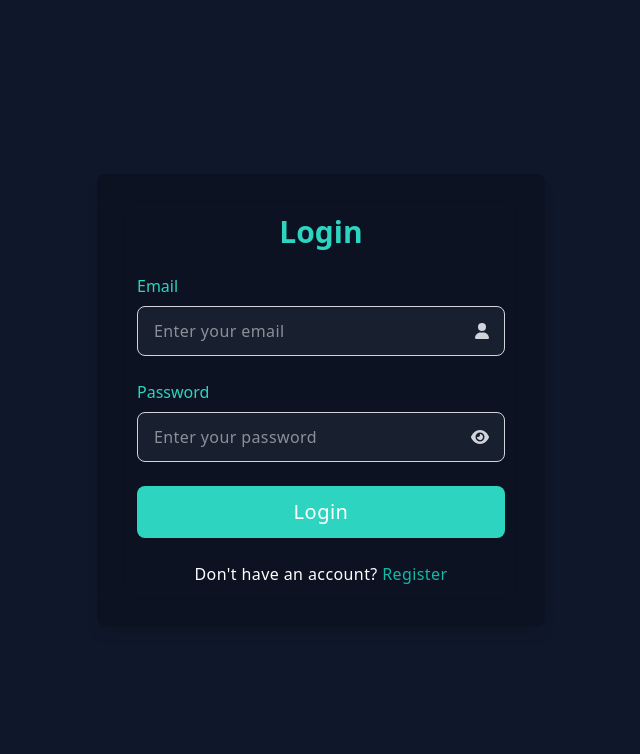
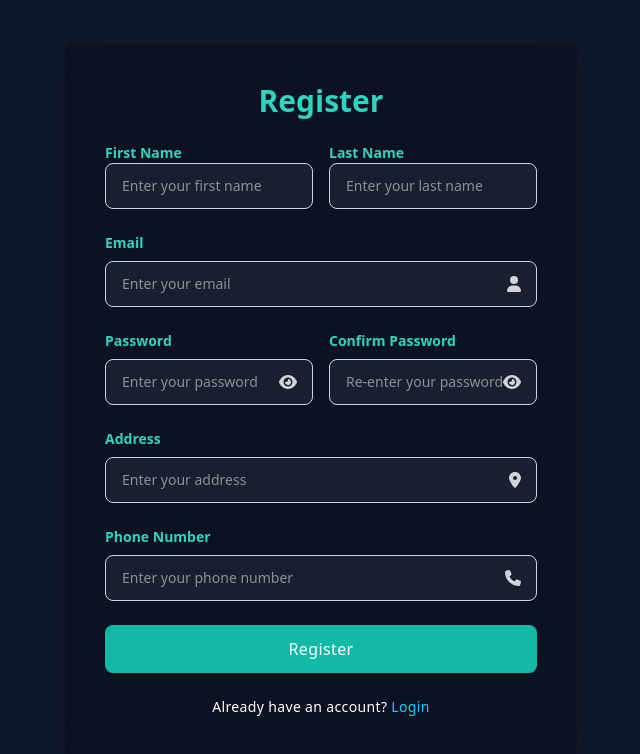
Before and after one commit to leeangelesss/smart-exhaust-fan-monitoring-app, a React (Vite) app in the folder monitoring-app/: page /register in a window 1280 px wide. Before the commit this address led to /login. Shown: the top 754 px of the page, without its empty margins (319-959 px from the left). Built offline with nearby package versions, Linux system fonts and the light colour scheme.

Commit message:
feat: add first name and last name in register page.

```diff
--- a/monitoring-app/src/App.jsx
+++ b/monitoring-app/src/App.jsx
@@ -1,5 +1,5 @@
 import React, { useState, useEffect } from "react";
-import { BrowserRouter as Router, Route, Routes, useNavigate } from "react-router-dom";
+import { BrowserRouter as Router, Route, Routes } from "react-router-dom";
 import Login from "./pages/Login";
 import Register from "./pages/Register";
 import Home from "./pages/Home";
@@ -30,38 +30,22 @@ export default function App() {
 
   return (
     <Router>
-      <AppRoutes session={session} />
-    </Router>
-  );
-}
-
-function AppRoutes({ session }) {
-  const navigate = useNavigate();
-
-  useEffect(() => {
-    // Redirect to login when the user logs out
-    if (!session) {
-      navigate("/login");
-    }
-  }, [session, navigate]);
-
-  return (
       <Routes>
-      {/* Redirect to Login if not authenticated */}
-      {!session ? (
-        <>
-          <Route path="/" element={<Login />} />
+        {/* Routes for unauthenticated users */}
         <Route path="/login" element={<Login />} />
         <Route path="/register" element={<Register />} />
-        </>
-      ) : (
-        // Authenticated Routes
+
+        {/* Routes for authenticated users */}
+        {session ? (
           <>
             <Route path="/home" element={<Home />} />
             <Route path="/profile" element={<Profile />} />
             <Route path="*" element={<Home />} />
           </>
+        ) : (
+          <Route path="*" element={<Login />} />
         )}
       </Routes>
+    </Router>
   );
 }
--- a/monitoring-app/src/pages/Login.jsx
+++ b/monitoring-app/src/pages/Login.jsx
@@ -1,109 +1,95 @@
 import React, { useState } from "react";
 import { useNavigate } from "react-router-dom";
 import { FontAwesomeIcon } from "@fortawesome/react-fontawesome";
-import { faUser, faEye, faEyeSlash } from "@fortawesome/free-solid-svg-icons";
+import { faUser, faLock } from "@fortawesome/free-solid-svg-icons";
 import { supabase } from "../utils/supabase"; // Ensure this path is correct
 
-const Login = ({ onLogin }) => {
+const Login = () => {
   const [email, setEmail] = useState("");
   const [password, setPassword] = useState("");
-  const [showPassword, setShowPassword] = useState(false);
-  const navigate = useNavigate();
+  const [loading, setLoading] = useState(false);
+  const navigate = useNavigate(); // Hook to navigate between pages
 
   const handleLogin = async (e) => {
     e.preventDefault();
 
+    setLoading(true); // Show loading state while authenticating
+
     try {
-      // Use the email and password from state
+      // Attempt to sign in with email and password
       const { data, error } = await supabase.auth.signInWithPassword({
         email,
         password,
       });
 
       if (error) {
-        alert(error.message); // Alert the user
-        console.error("Login error:", error.message); // Log the error to the console
+        // If there's an error, show an alert and log the error
+        alert(`Error: ${error.message}`);
       } else {
-        onLogin(); // Update authentication state
-        navigate("/home"); // Redirect to the main app
+        // If login is successful, navigate to the home page
+        navigate("/home");
       }
-    } catch (err) {
-      console.error("Unexpected error:", err); // Catch unexpected errors
+    } catch (error) {
+      // Handle any unexpected errors
+      console.error("Unexpected error during login:", error);
+      alert("An unexpected error occurred. Please try again later.");
+    } finally {
+      setLoading(false); // Reset loading state
     }
   };
 
-  const togglePasswordVisibility = () => {
-    setShowPassword((prev) => !prev);
-  };
-
   return (
-    <div className="flex items-center justify-center min-h-screen bg-slate-900 text-white font-sans">
-      {/* Glassmorphism Container */}
+    <div className="flex items-center justify-center min-h-screen bg-slate-900 text-white font-sans px-4 sm:px-8">
       <div className="w-full max-w-md p-10 bg-black bg-opacity-20 backdrop-blur-lg rounded-lg shadow-lg">
-        <h2 className="text-3xl font-bold text-center mb-6 text-teal-400">
-          Login
-        </h2>
+        <h2 className="text-3xl font-bold text-center mb-6 text-teal-400">Login</h2>
         <form onSubmit={handleLogin} className="space-y-6">
           {/* Email Field */}
           <div className="relative">
-            <label htmlFor="email" className="block text-base font-medium text-teal-400">
+            <label htmlFor="email" className="block text-sm font-semibold text-teal-400">
               Email
             </label>
-            <div className="flex items-center mt-2">
-              <span className="absolute right-4 text-gray-300">
-                <FontAwesomeIcon icon={faUser} />
-              </span>
             <input
               type="email"
               id="email"
-                className="w-full px-4 pl-4 py-3 bg-gray-600 bg-opacity-20 text-white border border-gray-300 rounded-lg focus:outline-none focus:ring-2 focus:ring-blue-500 focus:border-transparent placeholder-white placeholder-opacity-50 tracking-wide"
-                placeholder="Enter your email"
               value={email}
               onChange={(e) => setEmail(e.target.value)}
+              placeholder="Enter your email"
               required
+              className="w-full px-4 py-3 bg-gray-600 bg-opacity-20 text-white border border-gray-300 rounded-lg focus:outline-none focus:ring-2 focus:ring-blue-500 text-sm"
             />
-            </div>
           </div>
 
           {/* Password Field */}
           <div className="relative">
-            <label htmlFor="password" className="block text-base font-medium text-teal-400">
+            <label htmlFor="password" className="block text-sm font-semibold text-teal-400">
               Password
             </label>
-            <div className="flex items-center mt-2">
-              <span
-                className="absolute right-4 text-gray-300 cursor-pointer"
-                onClick={togglePasswordVisibility}
-              >
-                <FontAwesomeIcon icon={showPassword ? faEyeSlash : faEye} />
-              </span>
             <input
-                type={showPassword ? "text" : "password"}
+              type="password"
               id="password"
-                className="w-full px-4 pl-4 py-3 bg-gray-600 bg-opacity-20 text-white border border-gray-300 rounded-lg focus:outline-none focus:ring-2 focus:ring-blue-500 focus:border-transparent placeholder-white placeholder-opacity-50 tracking-wide"
-                placeholder="Enter your password"
               value={password}
               onChange={(e) => setPassword(e.target.value)}
+              placeholder="Enter your password"
               required
+              className="w-full px-4 py-3 bg-gray-600 bg-opacity-20 text-white border border-gray-300 rounded-lg focus:outline-none focus:ring-2 focus:ring-blue-500 text-sm"
             />
           </div>
-          </div>
 
-          {/* Submit Button */}
           <button
             type="submit"
-            className="w-full py-3 mt-4 bg-teal-400 text-white text-xl font-medium rounded-lg shadow-md hover:bg-blue-600 focus:outline-none focus:ring-4 focus:ring-blue-300 transition-all tracking-wide"
+            className="w-full py-3 mt-4 bg-teal-500 text-white text-sm sm:text-sm md:text-base lg:text-base font-medium rounded-lg"
+            disabled={loading} // Disable the button when loading
           >
-            Login
+            {loading ? "Logging in..." : "Login"}
           </button>
         </form>
 
-        {/* Register Link */}
-        <p className="mt-6 text-md text-center text-white tracking-wide">
+        {/* Link to Register page */}
+        <p className="mt-6 text-center text-white text-sm">
           Don't have an account?{" "}
           <button
-            className="text-teal-500 hover:underline"
-            onClick={() => navigate("/register")}
+            className="text-[#00d4ff] text-sm hover:underline"
+            onClick={() => navigate("/register")} // Navigates to the register page
           >
             Register
           </button>
--- a/monitoring-app/src/pages/Register.jsx
+++ b/monitoring-app/src/pages/Register.jsx
@@ -5,6 +5,8 @@ import { faUser, faEye, faEyeSlash, faPhone, faMapMarkerAlt } from "@fortawesome
 import { supabase } from "../utils/supabase"; // Ensure this path is correct
 
 const Register = () => {
+  const [firstName, setFirstName] = useState("");
+  const [lastName, setLastName] = useState("");
   const [email, setEmail] = useState("");
   const [password, setPassword] = useState("");
   const [confirmPassword, setConfirmPassword] = useState("");
@@ -27,10 +29,9 @@ const Register = () => {
         email,
         password,
         options: {
-          emailRedirectTo: "http://localhost:5173/home",
+          emailRedirectTo: "https://aerosense-thesis.vercel.app/login",
         },
       });
-
 
       if (error) {
         console.error("Error signing up:", error.message);
@@ -38,11 +39,17 @@ const Register = () => {
       } else {
         // Insert additional user information into the 'users' table
         const { user } = data;
-        console.log(data);
         const { error: insertError } = await supabase
           .from('users')
           .insert([
-            {email, address, phone_number: phoneNumber, auth_uid: user.user_metadata.sub},
+            {
+              first_name: firstName,
+              last_name: lastName,
+              email,
+              address,
+              phone_number: phoneNumber,
+              auth_uid: user.user_metadata.sub,
+            },
           ]);
 
         if (insertError) {
@@ -59,8 +66,6 @@ const Register = () => {
     }
   };
 
-
-
   const togglePasswordVisibility = () => {
     setShowPassword(!showPassword);
   };
@@ -70,14 +75,45 @@ const Register = () => {
   };
 
   return (
-    <div className="flex items-center justify-center min-h-screen bg-slate-900 text-white font-sans">
-      {/* Glassmorphism Container */}
-      <div className="w-full max-w-md p-10 bg-black bg-opacity-20 backdrop-blur-lg rounded-lg shadow-lg">
+    <div className="flex items-center justify-center min-h-screen bg-slate-900 text-white font-sans px-4 sm:px-8">
+      <div className="w-full max-w-lg p-10 bg-black bg-opacity-20 backdrop-blur-lg rounded-lg shadow-lg">
         <h2 className="text-3xl font-bold text-center mb-6 text-teal-400">Register</h2>
         <form onSubmit={handleRegister} className="space-y-6">
+          {/* First Name and Last Name Fields */}
+          <div className="flex space-x-4">
+            <div className="relative w-1/2">
+              <label htmlFor="firstName" className="block text-sm font-semibold text-teal-400">
+                First Name
+              </label>
+              <input
+                type="text"
+                id="firstName"
+                className="w-full px-4 pl-4 py-3 bg-gray-600 bg-opacity-20 text-white text-sm border border-gray-300 rounded-lg focus:outline-none focus:ring-2 focus:ring-blue-500 focus:border-transparent placeholder-white placeholder-opacity-50"
+                placeholder="Enter your first name"
+                value={firstName}
+                onChange={(e) => setFirstName(e.target.value)}
+                required
+              />
+            </div>
+            <div className="relative w-1/2">
+              <label htmlFor="lastName" className="block text-sm font-semibold text-teal-400">
+                Last Name
+              </label>
+              <input
+                type="text"
+                id="lastName"
+                className="w-full px-4 pl-4 py-3 bg-gray-600 bg-opacity-20 text-white text-sm border border-gray-300 rounded-lg focus:outline-none focus:ring-2 focus:ring-blue-500 focus:border-transparent placeholder-white placeholder-opacity-50"
+                placeholder="Enter your last name"
+                value={lastName}
+                onChange={(e) => setLastName(e.target.value)}
+                required
+              />
+            </div>
+          </div>
+
           {/* Email Field */}
           <div className="relative">
-            <label htmlFor="email" className="block text-base font-semibold text-teal-400">
+            <label htmlFor="email" className="block text-sm font-semibold text-teal-400">
               Email
             </label>
             <div className="flex items-center mt-2">
@@ -87,7 +123,7 @@ const Register = () => {
               <input
                 type="email"
                 id="email"
-                className="w-full px-4 pl-4 py-3 bg-gray-600 bg-opacity-20 text-white border border-gray-300 rounded-lg focus:outline-none focus:ring-2 focus:ring-blue-500 focus:border-transparent placeholder-white placeholder-opacity-50"
+                className="w-full px-4 pl-4 py-3 bg-gray-600 bg-opacity-20 text-white text-sm border border-gray-300 rounded-lg focus:outline-none focus:ring-2 focus:ring-blue-500 focus:border-transparent placeholder-white placeholder-opacity-50"
                 placeholder="Enter your email"
                 value={email}
                 onChange={(e) => setEmail(e.target.value)}
@@ -96,9 +132,10 @@ const Register = () => {
             </div>
           </div>
 
+          <div className="flex space-x-4">
             {/* Password Field */}
-          <div className="relative">
-            <label htmlFor="password" className="block text-base font-semibold text-teal-400">
+            <div className="relative w-1/2">
+              <label htmlFor="password" className="block text-sm font-semibold text-teal-400">
                 Password
               </label>
               <div className="flex items-center mt-2">
@@ -111,7 +148,7 @@ const Register = () => {
                 <input
                   type={showPassword ? "text" : "password"}
                   id="password"
-                className="w-full px-4 pl-4 py-3 bg-gray-600 bg-opacity-20 text-white border border-gray-300 rounded-lg focus:outline-none focus:ring-2 focus:ring-blue-500 focus:border-transparent placeholder-white placeholder-opacity-50"
+                  className="w-full px-4 pl-4 py-3 bg-gray-600 bg-opacity-20 text-white text-sm border border-gray-300 rounded-lg focus:outline-none focus:ring-2 focus:ring-blue-500 focus:border-transparent placeholder-white placeholder-opacity-50"
                   placeholder="Enter your password"
                   value={password}
                   onChange={(e) => setPassword(e.target.value)}
@@ -121,8 +158,8 @@ const Register = () => {
             </div>
 
             {/* Confirm Password Field */}
-          <div className="relative">
-            <label htmlFor="confirmPassword" className="block text-base font-semibold text-teal-400">
+            <div className="relative w-1/2">
+              <label htmlFor="confirmPassword" className="block text-sm font-semibold text-teal-400">
                 Confirm Password
               </label>
               <div className="flex items-center mt-2">
@@ -135,7 +172,7 @@ const Register = () => {
                 <input
                   type={showConfirmPassword ? "text" : "password"}
                   id="confirmPassword"
-                className="w-full px-4 pl-4 py-3 bg-gray-600 bg-opacity-20 text-white border border-gray-300 rounded-lg focus:outline-none focus:ring-2 focus:ring-blue-500 focus:border-transparent placeholder-white placeholder-opacity-50"
+                  className="w-full px-4 pl-4 py-3 bg-gray-600 bg-opacity-20 text-white text-sm border border-gray-300 rounded-lg focus:outline-none focus:ring-2 focus:ring-blue-500 focus:border-transparent placeholder-white placeholder-opacity-50"
                   placeholder="Re-enter your password"
                   value={confirmPassword}
                   onChange={(e) => setConfirmPassword(e.target.value)}
@@ -143,10 +180,11 @@ const Register = () => {
                 />
               </div>
             </div>
+          </div>
 
           {/* Address Field */}
           <div className="relative">
-            <label htmlFor="address" className="block text-base font-semibold text-teal-400">
+            <label htmlFor="address" className="block text-sm font-semibold text-teal-400">
               Address
             </label>
             <div className="flex items-center mt-2">
@@ -156,7 +194,7 @@ const Register = () => {
               <input
                 type="text"
                 id="address"
-                className="w-full px-4 pl-4 py-3 bg-gray-600 bg-opacity-20 text-white border border-gray-300 rounded-lg focus:outline-none focus:ring-2 focus:ring-blue-500 focus:border-transparent placeholder-white placeholder-opacity-50"
+                className="w-full px-4 pl-4 py-3 bg-gray-600 bg-opacity-20 text-white text-sm border border-gray-300 rounded-lg focus:outline-none focus:ring-2 focus:ring-blue-500 focus:border-transparent placeholder-white placeholder-opacity-50"
                 placeholder="Enter your address"
                 value={address}
                 onChange={(e) => setAddress(e.target.value)}
@@ -167,7 +205,7 @@ const Register = () => {
 
           {/* Phone Number Field */}
           <div className="relative">
-            <label htmlFor="phoneNumber" className="block text-base font-semibold text-teal-400">
+            <label htmlFor="phoneNumber" className="block text-sm font-semibold text-teal-400">
               Phone Number
             </label>
             <div className="flex items-center mt-2">
@@ -177,7 +215,7 @@ const Register = () => {
               <input
                 type="text"
                 id="phoneNumber"
-                className="w-full px-4 pl-4 py-3 bg-gray-600 bg-opacity-20 text-white border border-gray-300 rounded-lg focus:outline-none focus:ring-2 focus:ring-blue-500 focus:border-transparent placeholder-white placeholder-opacity-50"
+                className="w-full px-4 pl-4 py-3 bg-gray-600 bg-opacity-20 text-white text-sm border border-gray-300 rounded-lg focus:outline-none focus:ring-2 focus:ring-blue-500 focus:border-transparent placeholder-white placeholder-opacity-50"
                 placeholder="Enter your phone number"
                 value={phoneNumber}
                 onChange={(e) => setPhoneNumber(e.target.value)}
@@ -189,17 +227,17 @@ const Register = () => {
           {/* Submit Button */}
           <button
             type="submit"
-            className="w-full py-3 mt-4 bg-teal-500 text-white text-xl font-medium rounded-lg shadow-md hover:bg-blue-600 focus:outline-none focus:ring-4 focus:ring-blue-300 transition-all tracking-wide"
+            className="w-full py-3 mt-4 bg-teal-500 text-white text-sm sm:text-sm md:text-base lg:text-base font-medium rounded-lg shadow-md hover:bg-blue-600 focus:outline-none focus:ring-4 focus:ring-blue-300 transition-all tracking-wide"
           >
             Register
           </button>
         </form>
 
         {/* Login Link */}
-        <p className="mt-6 text-base text-center text-white tracking-wide">
+        <p className="mt-6 text-base text-center text-white tracking-wide text-sm">
           Already have an account?{" "}
           <button
-            className="text-[#00d4ff] hover:underline"
+            className="text-[#00d4ff] text-sm hover:underline"
             onClick={() => navigate("/login")}
           >
             Login
```
Lines whose indentation alone changed are shown as unchanged.
